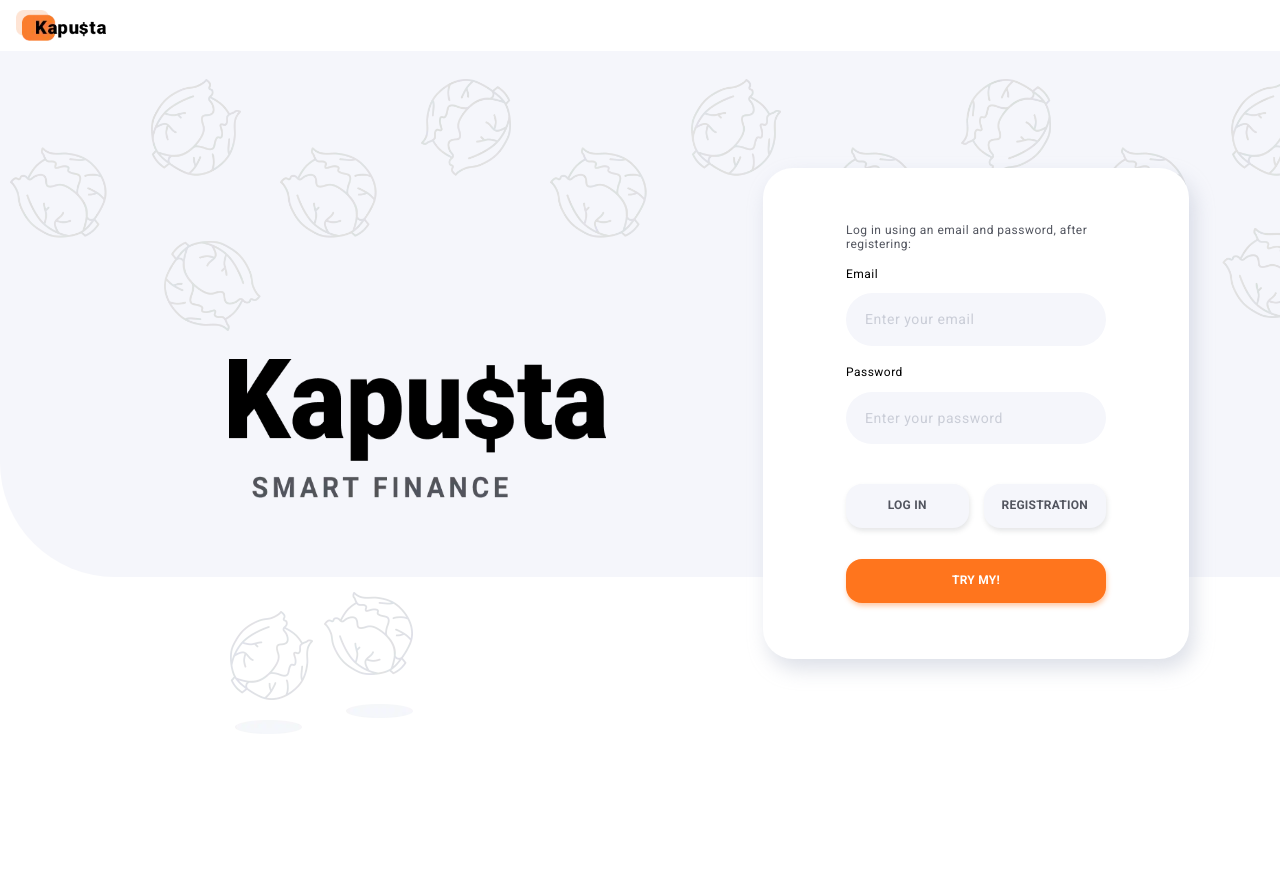
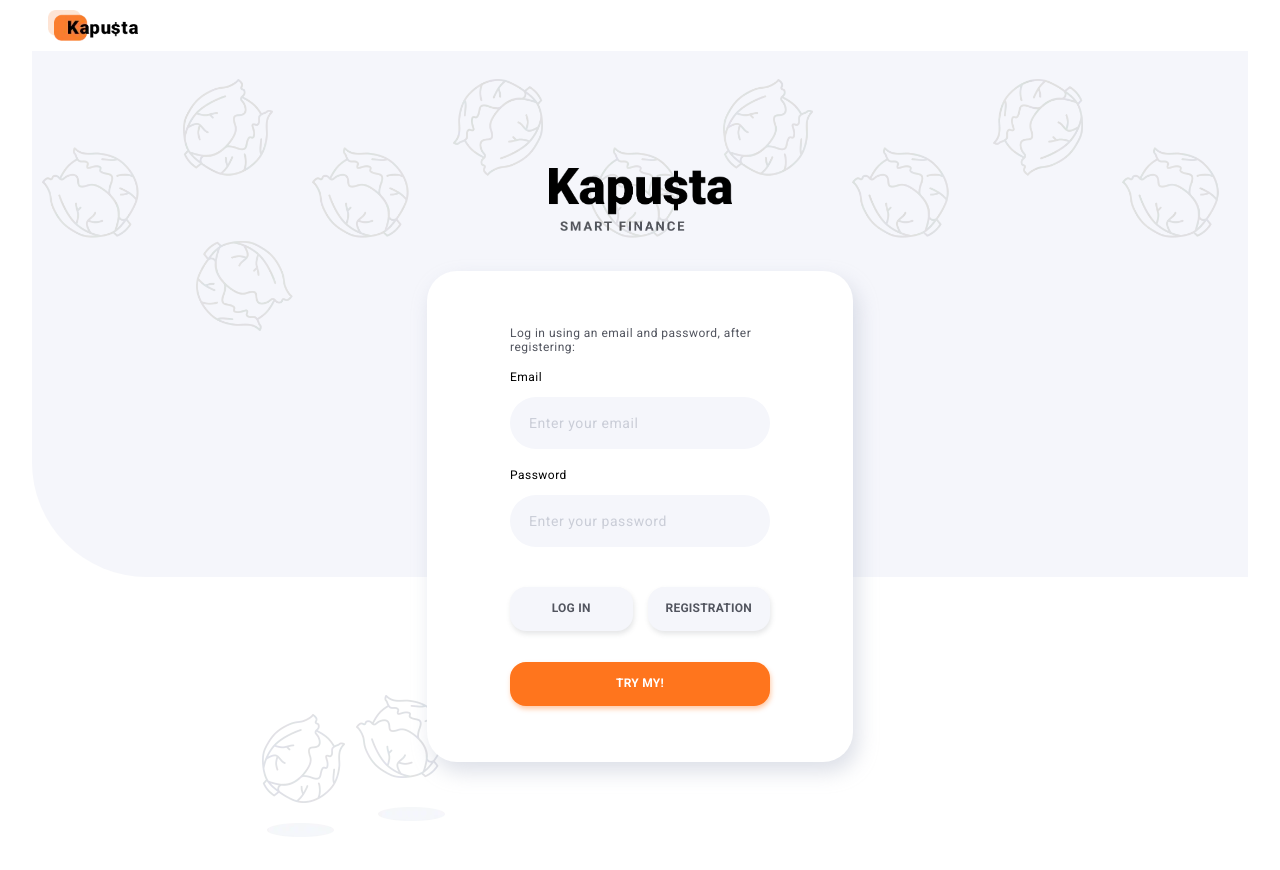
Before and after one commit to MartaPaszkowska/wallet-app-fe, a React (Vite) app: page / in a window 1280 px wide. Shown: the top 870 px of the page. Before the commit the page ends 800 px from the top, so only its background shows below. Built offline with nearby package versions, Linux system fonts and the light colour scheme; no server answers.

Commit message:
corrected style

```diff
--- a/Bla.css
+++ b/Bla.css
@@ -1,15 +1,20 @@
-.login__guest-btn {
-	width: 100%;
-	padding: 15px 0;
-	border-radius: 16px;
-	text-align: center;
-	cursor: pointer;
-	background-color: #6c63ff; /* fioletowy przycisk demo */
-	color: white;
-	box-shadow: 1px 3px 5px rgba(0, 0, 0, 0.2);
-	margin-top: 16px;
-	font-weight: var(--font-bold);
-	font-size: 0.75rem;
-	letter-spacing: 0.02em;
-	text-transform: uppercase;
+@media screen and (min-width: 1280px) {
+	.container {
+		max-width: 1280px;
+	}
 }
+
+@media screen and (min-width: 768px) {
+	.container {
+		max-width: 768px;
+		padding-left: 32px;
+		padding-right: 32px;
+	}
+}
+.container {
+	max-width: 320px;
+	margin-left: auto;
+	margin-right: auto;
+	padding-left: 20px;
+	padding-right: 20px;
+}
--- a/src/assets/styles/index.css
+++ b/src/assets/styles/index.css
@@ -1,2 +1,24 @@
 @import url(./base/_reset.css);
 @import url(./base/_global.css);
+
+.container {
+	max-width: 320px;
+	margin-left: auto;
+	margin-right: auto;
+	padding-left: 20px;
+	padding-right: 20px;
+}
+
+@media screen and (min-width: 768px) {
+	.container {
+		max-width: 768px;
+		padding-left: 32px;
+		padding-right: 32px;
+	}
+}
+
+@media screen and (min-width: 1280px) {
+	.container {
+		max-width: 1280px;
+	}
+}
--- a/src/components/Login/Login.css
+++ b/src/components/Login/Login.css
@@ -1,21 +1,10 @@
 /* Login.css */
 .logo-login-title {
-	margin-bottom: min(
-		80px,
-		calc(50px + (80 - 50) * ((100vw - 320px) / (772 - 320)))
-	);
-	margin-left: max(
-		0px,
-		calc(0px + (151 - 0) * ((100vw - 466px) / (772 - 466)))
-	);
-	width: min(
-		307px,
-		calc(183px + (307 - 183) * ((100vw - 320px) / (772 - 320)))
-	);
-	height: min(
-		101px,
-		calc(63px + (101 - 63) * ((100vw - 320px) / (772 - 320)))
-	);
+	display: block;
+	max-width: 100%;
+	height: auto;
+	margin-inline: auto;
+	margin-bottom: 40px;
 }
 
 .login {
@@ -42,7 +31,6 @@
 	align-items: center;
 	gap: 10px;
 	padding: 10px 20px;
-
 	cursor: pointer;
 	background-color: var(--clr-background);
 	box-shadow: 1px 2px 3px 0 rgba(170, 178, 197, 0.2);
@@ -123,18 +111,9 @@
 	line-height: 1.2;
 }
 
-@media (width >= 772px) {
-	.logo-login-title {
-		margin-left: calc(139px + (100vw - 772px) / 2);
-	}
-}
-
 @media (width >= 1280px) {
 	.logo-login-title {
-		margin-top: 191px;
-		margin-left: 138px;
-		width: 377px;
-		height: 139px;
+		max-width: 377px;
 	}
 
 	.login {
--- a/src/components/SharedLayout/SharedLayout.jsx
+++ b/src/components/SharedLayout/SharedLayout.jsx
@@ -4,6 +4,7 @@ import Header from "../Header/Header";
 import LogoutModal from "../Modal/LogoutModal";
 import Loader from "../Loader/Loader";
 import "./SharedLayout.css";
+import "../../assets/styles/index.css";
 
 const SharedLayout = ({ user, onLogout }) => {
 	const navigate = useNavigate();
@@ -18,14 +19,14 @@ const SharedLayout = ({ user, onLogout }) => {
 		const user = localStorage.getItem("user");
 
 		if (!token || !user) {
-		  onLogout();
-		  navigate("/");
+			onLogout();
+			navigate("/");
 		} else {
-		  setToken(token);
+			setToken(token);
 		}
 
 		setLoading(false);
-	  }, [navigate, onLogout]);
+	}, [navigate, onLogout]);
 
 	useEffect(() => {
 		if (token && location.pathname === "/") {
@@ -69,7 +70,7 @@ const SharedLayout = ({ user, onLogout }) => {
 	if (loading) return <Loader />;
 
 	return (
-		<>
+		<div className="container">
 			<Header email={user?.email} onLogout={handleLogout} />
 			<main className={mainClassName}>
 				<Outlet context={{ email: user?.email }} />
@@ -83,7 +84,7 @@ const SharedLayout = ({ user, onLogout }) => {
 					onStepChange={() => setModalStep(2)}
 				/>
 			)}
-		</>
+		</div>
 	);
 };
 
--- a/src/pages/HomePage.jsx
+++ b/src/pages/HomePage.jsx
@@ -3,14 +3,14 @@ import DataHeader from "../components/DataHeader/DataHeader";
 import FinanceTracker from "../components/FinanceTracker/FinanceTracker";
 
 const HomePage = () => {
-    const { email } = useOutletContext();
+	const { email } = useOutletContext();
 
-    return (
-        <>
-            <DataHeader email={email} />
-            <FinanceTracker email={email} />
-        </>
-    );
+	return (
+		<div className="container">
+			<DataHeader email={email} />
+			<FinanceTracker email={email} />
+		</div>
+	);
 };
 
 export default HomePage;
--- a/src/pages/MainPage.jsx
+++ b/src/pages/MainPage.jsx
@@ -1,11 +1,11 @@
 import Login from "../components/Login/Login";
 
 const MainPage = ({ onLogin }) => {
-    return (
-        <>
-            <Login onLogin={onLogin} />
-        </>
-    );
+	return (
+		<div className="container">
+			<Login onLogin={onLogin} />
+		</div>
+	);
 };
 
 export default MainPage;
--- a/src/pages/ReportsPage.jsx
+++ b/src/pages/ReportsPage.jsx
@@ -4,11 +4,11 @@ import TopReports from "../components/Reports/TopReports";
 
 const ReportsPage = () => {
 	return (
-		<>
+		<div className="container">
 			<TopReports />
 			<ExpensesIncome />
 			<ExpensesIncomeStats />
-		</>
+		</div>
 	);
 };
 
```
Also changed, not shown: Bla.jsx (deleted, +0 -15 lines).
